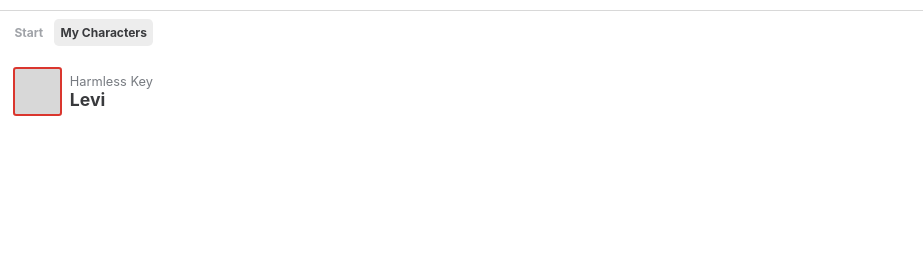
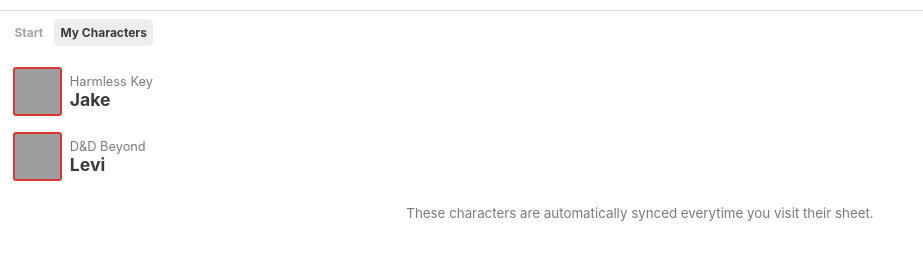
Before and after one commit to HarmlessKey/CharacterSync, a browser extension: page index.html in a window 1280 px wide. Both pictures are taken after a click on the button "My Characters". Shown: the part 45-304 px from the top of the page, without its empty margins (0-923 px from the left). Drawn offline with Linux system fonts and the light colour scheme; grey boxes are pictures that could not be loaded.

Commit message:
Create my character list from JSON

```diff
--- a/css/styles.css
+++ b/css/styles.css
@@ -29,6 +29,7 @@ p {
 a {
 	color: var(--primary);
 	text-decoration: none;
+	font-weight: bold;
 }
 #header h1 {
 	all: unset;
@@ -128,7 +129,11 @@ button > * {
 	text-decoration: none;
 }
 
-ul.characters { all: unset; }
+ul.characters {
+	all: unset;
+	margin-bottom: 1rem;
+	display: block;
+}
 ul.characters li {
 	display: flex;
 	justify-content: space-between;
@@ -148,6 +153,8 @@ ul.characters li .character .avatar {
 	border-radius: .2rem;
 	margin-right: .5rem;
 	background-color: var(--neutral-2);
+	background-position: center top;
+	background-size: cover;
 }
 ul.characters li .character .info .resource {
 	color: var(--neutral-5);
@@ -182,6 +189,8 @@ ul.characters li .actions {
 
 .primary { color: var(--primary); }
 .bg-primary { background-color: var(--primary); }
+.neutral-5 { color: var(--neutral-5); }
+.bg-neutral-5 { background-color: var(--neutral-5); }
 
 .truncate {
 	white-space: nowrap;
@@ -189,3 +198,9 @@ ul.characters li .actions {
 	text-overflow: ellipsis;
 	color: inherit;
 }
+.text-center {
+	text-align: center;
+}
+.block {
+	display: block;
+}
--- a/index.html
+++ b/index.html
@@ -101,31 +101,18 @@
 				</div>
 			</div>
 
-			<!-- CHARACTER -->
+			<!-- CHARACTERS -->
 			<div id="my-characters" class="tab-pane">
-				<ul class="characters">
-					<li>
-						<div class="character">
-							<div class="avatar"></div>
-							<div class="info">
-								<div class="resource">Harmless Key</div>
-								<div class="name truncate">Levi</div>
-							</div>
-						</div>
-						<div class="actions">
-							<button class="btn-clear">
-								<i class="fas fa-sync-alt"></i>
-							</button>
-							<button class="btn-clear">
-								<i class="fas fa-trash-alt"></i>
-							</button>
-						</div>
-					</li>
+				<ul class="characters" id="characters">
 				</ul>
+				<small class="neutral-5 text-center block">
+					These characters are automatically synced everytime you visit their sheet.
+				</small>
 			</div>
 		</div>
 
 		<script src="popup.js"></script>
 		<script src="navigation.js"></script>
+		<script src="my-characters.js"></script>
   </body>
 </html>
--- /dev/null
+++ b/my-characters.js
@@ -0,0 +1,85 @@
+const characters = [
+    {
+        name: "Jake",
+        source: "harmlesskey",
+        avatar: "https://www.dndbeyond.com/avatars/17/415/636377885173419481.jpeg?width=150&height=150&fit=crop&quality=95&auto=webp",
+        armor_class: 18,
+        hit_points: 39,
+        initiative: 5,
+        level: 6,
+        speed: 55,
+        strength: 8,
+        dexterity: 20,
+        constitution: 13,
+        intelligence: 12,
+        wisdom: 16,
+        charisma: 10
+    },
+    {
+        name: "Levi",
+        source: "dndbeyond",
+        avatar: "https://www.dndbeyond.com/avatars/23587/772/1581111423-38281958.jpeg?width=150&height=150&fit=crop&quality=95&auto=webp",
+        armor_class: 15,
+        hit_points: 39,
+        initiative: 4,
+        level: 30,
+        speed: 55,
+        strength: 10,
+        dexterity: 18,
+        constitution: 12,
+        intelligence: 13,
+        wisdom: 16,
+        charisma: 8
+    },
+];
+
+const character_list = document.getElementById("characters");
+
+for(const character of characters) {
+    const li = document.createElement("li");
+    const left = document.createElement("div");
+    left.setAttribute("class", "character");
+
+    const avatar = document.createElement("div");
+    avatar.setAttribute("class", "avatar");
+
+    if(character.avatar) {
+        avatar.setAttribute("style", `background-image: url(${character.avatar});`)
+    }
+
+    const info = document.createElement("div");
+    info.setAttribute("class", "info");
+    const resource = document.createElement("div");
+    const name = document.createElement("div");
+    resource.setAttribute("class", "resource");
+    name.setAttribute("class", "name truncate");
+
+    resource.innerText = (character.source === "harmlesskey") ? "Harmless Key" : "D&D Beyond";
+    name.innerText = character.name;
+
+    info.appendChild(resource);
+    info.appendChild(name);
+    left.appendChild(avatar)
+    left.appendChild(info);
+    li.appendChild(left);
+
+
+    // Add action buttons
+    const actions = document.createElement("div");
+    actions.setAttribute("class", "actions");
+
+    const sync_btn = document.createElement("button");
+    const delete_btn = document.createElement("button");
+    sync_btn.setAttribute("class", "btn-clear");
+    delete_btn.setAttribute("class", "btn-clear");
+    sync_btn.innerHTML = '<i class="fas fa-sync-alt"></i>';
+    delete_btn.innerHTML = '<i class="fas fa-trash-alt"></i>';
+
+    actions.appendChild(sync_btn);
+    actions.appendChild(delete_btn);
+
+    li.appendChild(actions);
+
+    // Add the li to the list
+    character_list.appendChild(li);
+}
```
Also changed, not shown: manifest.json.
